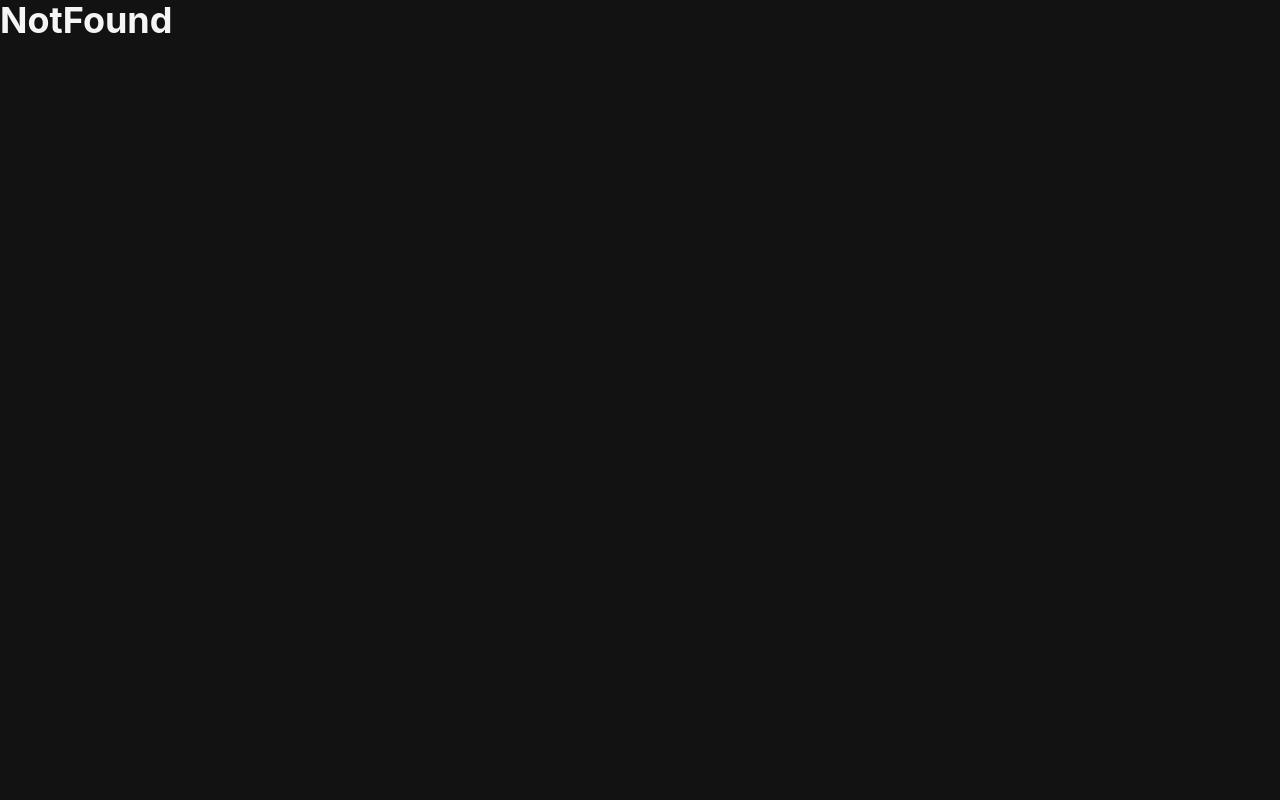
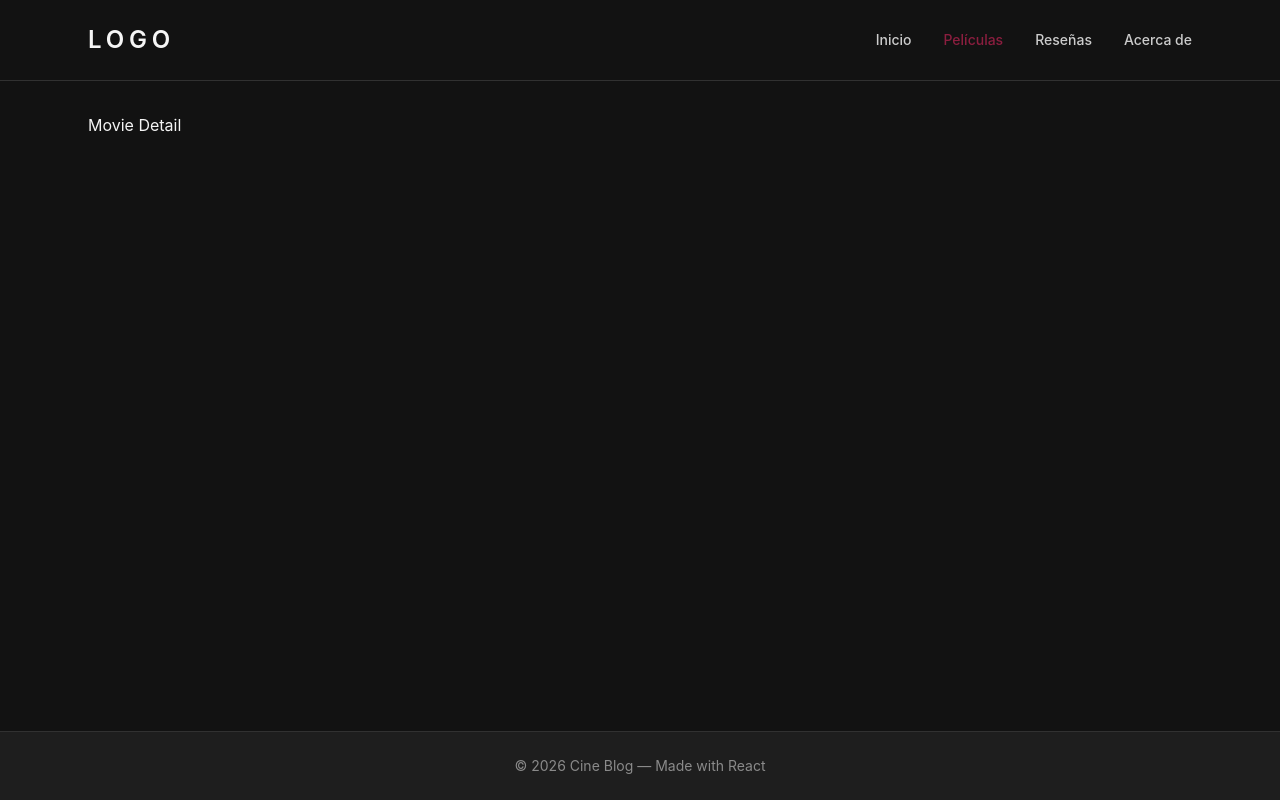
Before and after one commit to walterfcr/cine-blog, a React (Vite) app: page /movies/1 in a window 1280 px wide. Built offline with nearby package versions, Linux system fonts and the light colour scheme.

Commit message:
feat: add navigation to movie detail page

```diff
--- a/src/components/movie/MovieCard.tsx
+++ b/src/components/movie/MovieCard.tsx
@@ -1,3 +1,5 @@
+import { Link } from 'react-router-dom'
+
 import type { Movie } from '@/types/Movie'
 
 import Card from '@/components/ui/Card'
@@ -8,6 +10,7 @@ interface Props {
 
 function MovieCard({ movie }: Props) {
   return (
+    <Link to={`/movies/${movie.id}`} className="block">
       <Card
         className="
         group
@@ -79,6 +82,7 @@ function MovieCard({ movie }: Props) {
           </div>
         </div>
       </Card>
+    </Link>
   )
 }
 
--- /dev/null
+++ b/src/pages/MovieDetail.tsx
@@ -0,0 +1,9 @@
+function MovieDetail() {
+  return (
+    <div>
+      <h1>Movie Detail</h1>
+    </div>
+  )
+}
+
+export default MovieDetail
--- a/src/routes/AppRouter.tsx
+++ b/src/routes/AppRouter.tsx
@@ -7,6 +7,7 @@ import Movies from '@/pages/Movies'
 import Reviews from '@/pages/Reviews'
 import About from '@/pages/About'
 import NotFound from '@/pages/NotFound'
+import MovieDetail from '@/pages/MovieDetail'
 
 export const router = createBrowserRouter([
   {
@@ -23,6 +24,10 @@ export const router = createBrowserRouter([
         element: <Movies />,
       },
       {
+        path: 'movies/:movieId',
+        element: <MovieDetail />,
+      },
+      {
         path: 'reviews',
         element: <Reviews />,
       },
```
Lines whose indentation alone changed are shown as unchanged.
